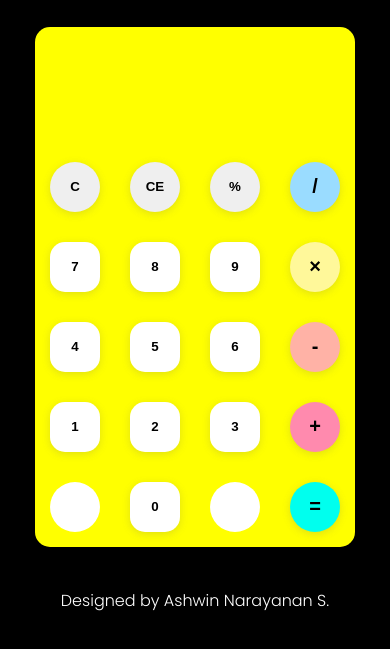
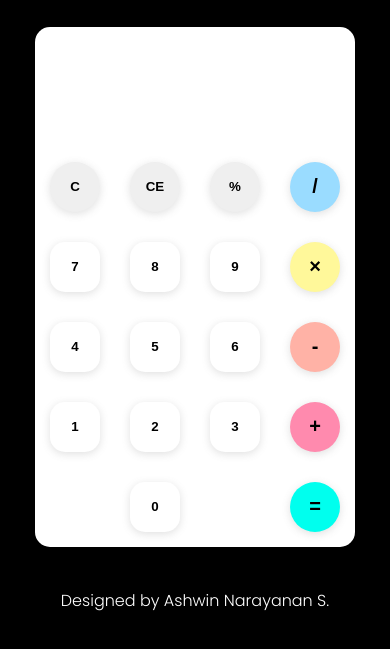
Before and after one commit to Ashrockzzz2003/Calculator, a plain HTML site: page index.html in a window 390 px wide. Shown: the part 97-746 px from the top of the page. Drawn offline with Linux system fonts and the light colour scheme.

Commit message:
Update style.css

```diff
--- a/style.css
+++ b/style.css
@@ -9,19 +9,13 @@ body{
 
 .calculator{
     background-color: white;
-    width: 320px;
+    width: (320*1.8)px;
     width: fit-content;
-    height: 520px;
+    height: (520*1.8)px;
     margin-left: auto;
     margin-right: auto;
     border-radius: 15px;
     position: relative;
-}
-
-@media only screen and (max-width: 600px) {
-    .calculator{
-        background-color: yellow;
-    }
 }
 
 #result{
```
